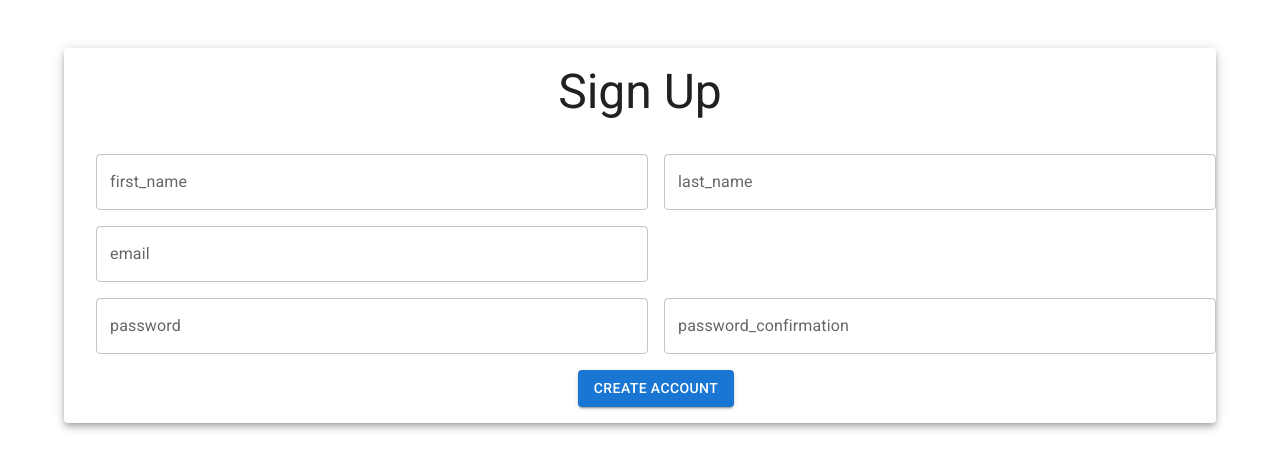
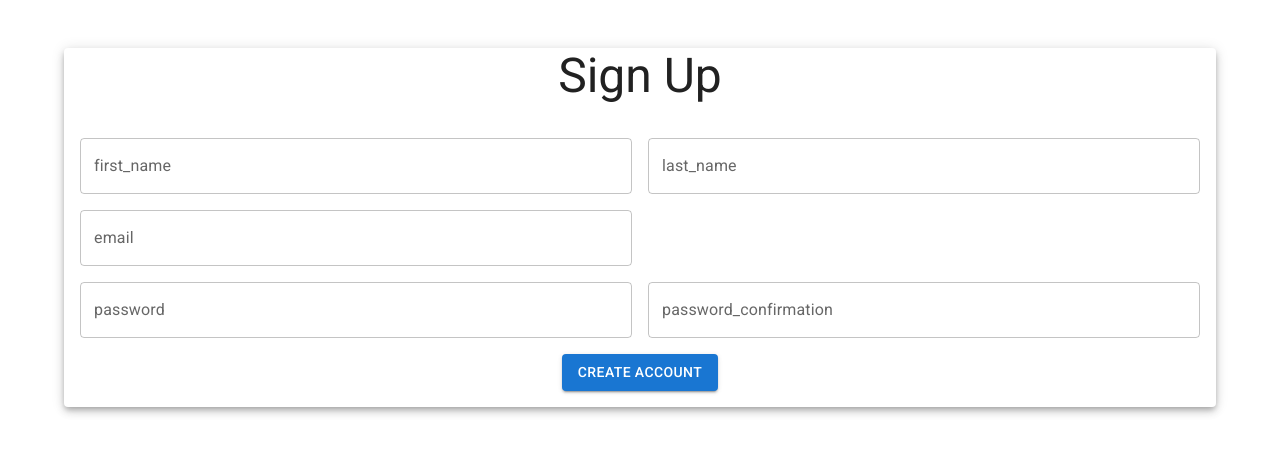
Before and after one commit to drewkeat/mainstage-client, a React (Create React App) app: page /signup in a window 1280 px wide. Shown: the top 470 px of the page. Built offline with nearby package versions, Linux system fonts and the light colour scheme.

Commit message:
cleanup inherited styling from MainstageForm

```diff
--- a/src/Components/MainstageForm/MainstageForm.jsx
+++ b/src/Components/MainstageForm/MainstageForm.jsx
@@ -4,6 +4,12 @@ import {Formik, Form} from 'formik'
 import React from 'react';
 
 function MainstageForm({children, formValues, validations, handleSubmit, elevation, padding, classes, columns, columnSpacing, component, direction, lg, md, rowSpacing, sm, spacing, sx, wrap, xl, xs, margin, justifyContent, alignContent, header, ...props}) {
+
+  // const renderChildren = (children, spacing) => {
+  //   return children.map(() => {
+  //     <Grid item sx={{padding: `${spacing}rem`}}>child</Grid>
+  //   })
+  // }
   return (
     <Formik
         initialValues={{...formValues}}
@@ -27,7 +33,7 @@ function MainstageForm({children, formValues, validations, handleSubmit, elevati
             rowSpacing={rowSpacing}
             sm={sm}
             spacing={spacing}
-            sx={{...sx}}
+            sx={{...sx, width: '100%', padding: '1rem'}}
             wrap={wrap}
             xl={xl}
             xs={xs}
--- a/src/Pages/Signup/components/StyledSignupForm.jsx
+++ b/src/Pages/Signup/components/StyledSignupForm.jsx
@@ -34,13 +34,11 @@ function StyledSignupForm() {
           handleSubmit = {(values) => handleSubmit(values)}
           header="Sign Up"
           elevation={5}
-          spacing={2}
+          spacing={[2]}
           justifyContent='center'
-          padding={1}
-          sx={{margin: 'auto'}}
         >
           <Grid item xs={6}>
-            <MSTextField fullWidth type="text" name="first_name"  />
+            <MSTextField fullWidth type="text" name="first_name" />
           </Grid>
           <Grid item xs={6}>
             <MSTextField fullWidth type="text" name="last_name" />
```
